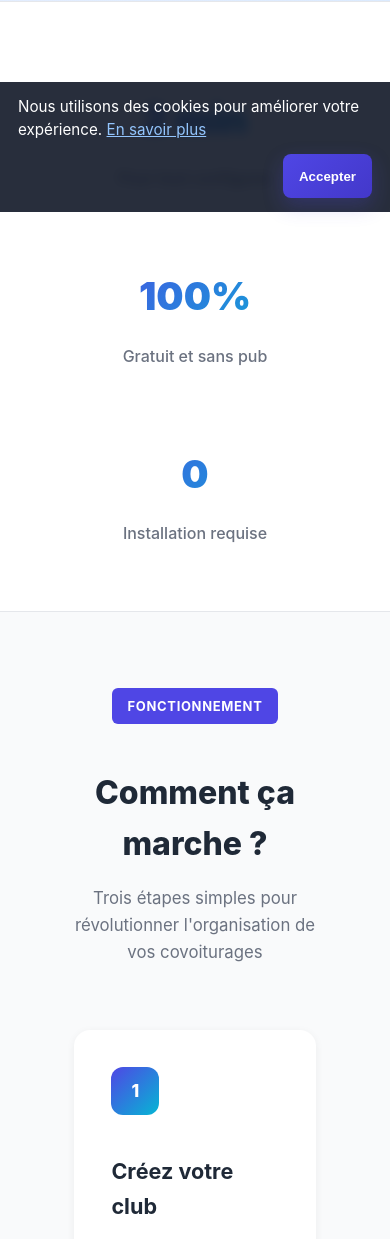
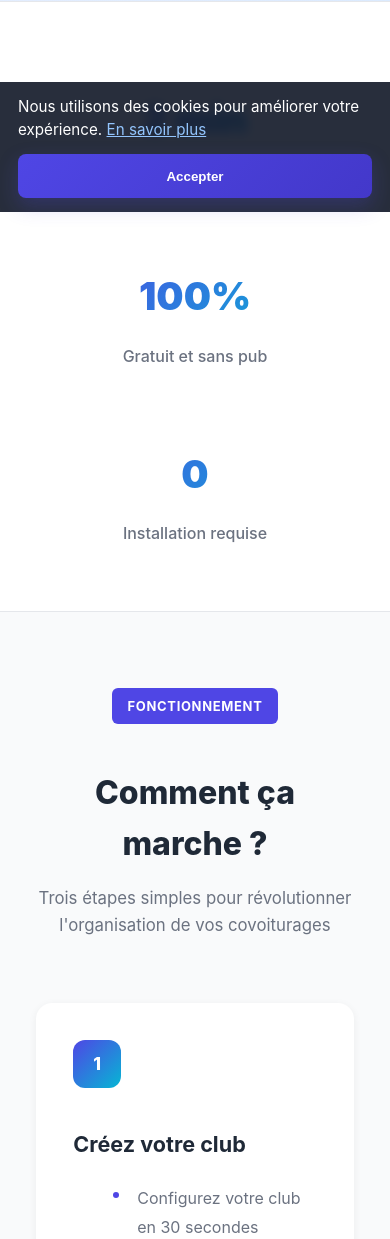
Before and after one commit to marcdebiolley/clubcovoit, a Rails app: page /index.html in a window 390 px wide. Shown: the part 632-1871 px from the top of the page. Run offline with Rails 7, Linux system fonts and the light colour scheme; some libraries are stand-ins or nearby versions.

Commit message:
Fix mobile display on ALL pages - comprehensive mobile optimization
- Update viewport meta tag on all HTML pages with user-scalable=no
- Add mobile responsive fixes for event-create page layouts
- Fix Mapbox maps overflow issues on mobile
- Add comprehensive mobile CSS fixes for all potential overflow elements
- Ensure all forms, tables, images, and containers fit mobile screens
- Stack form grids vertically on mobile for better UX
- Fix preview cards and complex layouts for mobile display

```diff
--- a/public/about.html
+++ b/public/about.html
@@ -2,7 +2,7 @@
 <html lang="fr">
 <head>
   <meta charset="UTF-8" />
-  <meta name="viewport" content="width=device-width, initial-scale=1.0" />
+  <meta name="viewport" content="width=device-width, initial-scale=1.0, maximum-scale=1.0, user-scalable=no" />
   <title>À propos – ClubCovoit</title>
   <link rel="stylesheet" href="/css/text.css" />
   <link rel="stylesheet" href="/css/buttons.css" />
--- a/public/club-create.html
+++ b/public/club-create.html
@@ -2,7 +2,7 @@
 <html lang="fr">
 <head>
   <meta charset="UTF-8" />
-  <meta name="viewport" content="width=device-width, initial-scale=1.0" />
+  <meta name="viewport" content="width=device-width, initial-scale=1.0, maximum-scale=1.0, user-scalable=no" />
   <title>Créer un club</title>
   <link rel="stylesheet" href="/css/text.css" />
   <link rel="stylesheet" href="/css/buttons.css" />
--- a/public/club-detail.html
+++ b/public/club-detail.html
@@ -2,7 +2,7 @@
 <html lang="fr">
 <head>
   <meta charset="UTF-8" />
-  <meta name="viewport" content="width=device-width, initial-scale=1.0" />
+  <meta name="viewport" content="width=device-width, initial-scale=1.0, maximum-scale=1.0, user-scalable=no" />
   <title>Club</title>
   <link rel="stylesheet" href="/css/text.css?v=3" />
   <link rel="stylesheet" href="/css/buttons.css?v=3" />
--- a/public/clubs.html
+++ b/public/clubs.html
@@ -2,7 +2,7 @@
 <html lang="fr">
 <head>
   <meta charset="UTF-8" />
-  <meta name="viewport" content="width=device-width, initial-scale=1.0" />
+  <meta name="viewport" content="width=device-width, initial-scale=1.0, maximum-scale=1.0, user-scalable=no" />
   <title>Mes clubs</title>
   <link rel="stylesheet" href="/css/text.css?v=3" />
   <link rel="stylesheet" href="/css/buttons.css?v=3" />
--- a/public/contact.html
+++ b/public/contact.html
@@ -2,7 +2,7 @@
 <html lang="fr">
 <head>
   <meta charset="UTF-8" />
-  <meta name="viewport" content="width=device-width, initial-scale=1.0" />
+  <meta name="viewport" content="width=device-width, initial-scale=1.0, maximum-scale=1.0, user-scalable=no" />
   <title>Contact – ClubCovoit</title>
   <link rel="stylesheet" href="/css/text.css" />
   <link rel="stylesheet" href="/css/buttons.css" />
--- a/public/create.html
+++ b/public/create.html
@@ -2,7 +2,7 @@
 <html lang="fr">
 <head>
   <meta charset="UTF-8" />
-  <meta name="viewport" content="width=device-width, initial-scale=1.0" />
+  <meta name="viewport" content="width=device-width, initial-scale=1.0, maximum-scale=1.0, user-scalable=no" />
   <title>Créer un covoiturage d'activité (sport & extra-sport)</title>
   <link rel="stylesheet" href="/css/text.css" />
   <link rel="stylesheet" href="/css/buttons.css" />
--- a/public/css/style.css
+++ b/public/css/style.css
@@ -30,6 +30,14 @@
   display: grid;
   grid-template-columns: repeat(auto-fit, minmax(300px, 1fr));
   gap: 1.25rem;
+}
+
+/* Mobile responsive grid */
+@media (max-width: 768px) {
+  .clubs-grid {
+    grid-template-columns: 1fr;
+    gap: 1rem;
+  }
 }
 
 /* Final navbar overrides to keep header links as text */
@@ -566,6 +574,92 @@
   .cookie-actions { display: flex; justify-content: flex-end; }
 }
 
+/* Global mobile fixes */
+@media (max-width: 768px) {
+  * {
+    box-sizing: border-box;
+  }
+
+  body {
+    overflow-x: hidden;
+    width: 100%;
+  }
+
+  .container {
+    width: 100%;
+    max-width: 100%;
+    padding: 12px;
+    margin: 0;
+  }
+
+  /* Fix any element that might overflow */
+  .card, .club-card, .car-card {
+    width: 100%;
+    max-width: 100%;
+    box-sizing: border-box;
+  }
+
+  /* Ensure text doesn't overflow */
+  h1, h2, h3, h4, h5, h6, p, div {
+    word-wrap: break-word;
+    overflow-wrap: break-word;
+  }
+
+  /* Fix tables and wide elements */
+  table {
+    width: 100%;
+    table-layout: fixed;
+  }
+
+  /* Fix images */
+  img {
+    max-width: 100%;
+    height: auto;
+  }
+
+  /* Fix buttons - only full width for primary actions */
+  .btn.btn-primary, .btn.btn-full {
+    width: 100%;
+    max-width: 100%;
+    box-sizing: border-box;
+  }
+
+  .btn {
+    max-width: 100%;
+    box-sizing: border-box;
+  }
+
+  /* Fix form elements */
+  input, select, textarea {
+    width: 100%;
+    max-width: 100%;
+    box-sizing: border-box;
+  }
+
+  /* Fix Mapbox maps */
+  .mapboxgl-map, .mapbox-gl-map {
+    width: 100% !important;
+    max-width: 100% !important;
+  }
+
+  .mapboxgl-canvas-container, .mapboxgl-canvas {
+    width: 100% !important;
+    max-width: 100% !important;
+  }
+
+  /* Fix any potential overflow elements */
+  pre, code {
+    overflow-x: auto;
+    word-wrap: break-word;
+  }
+
+  /* Fix wide tables */
+  .table-responsive {
+    overflow-x: auto;
+    -webkit-overflow-scrolling: touch;
+  }
+}
+
 /* Join dropdown styles */
 .join-dropdown {
   position: relative;
--- a/public/event-create.html
+++ b/public/event-create.html
@@ -2,7 +2,7 @@
 <html lang="fr">
 <head>
   <meta charset="UTF-8" />
-  <meta name="viewport" content="width=device-width, initial-scale=1.0" />
+  <meta name="viewport" content="width=device-width, initial-scale=1.0, maximum-scale=1.0, user-scalable=no" />
   <title>Créer un événement</title>
   <link rel="stylesheet" href="/css/text.css" />
   <link rel="stylesheet" href="/css/buttons.css" />
--- a/public/event-detail.html
+++ b/public/event-detail.html
@@ -23,7 +23,7 @@
 <html lang="fr">
 <head>
   <meta charset="UTF-8" />
-  <meta name="viewport" content="width=device-width, initial-scale=1.0" />
+  <meta name="viewport" content="width=device-width, initial-scale=1.0, maximum-scale=1.0, user-scalable=no" />
   <title>Événement</title>
   <link rel="stylesheet" href="/css/text.css" />
   <link rel="stylesheet" href="/css/buttons.css?v=4" />
--- a/public/index.html
+++ b/public/index.html
@@ -2,7 +2,7 @@
 <html lang="fr">
 <head>
   <meta charset="UTF-8" />
-  <meta name="viewport" content="width=device-width, initial-scale=1.0" />
+  <meta name="viewport" content="width=device-width, initial-scale=1.0, maximum-scale=1.0, user-scalable=no" />
   <title>ClubCovoit - Organisez vos covoiturages simplement</title>
   <meta name="description" content="Organisez facilement le covoiturage pour votre club ou association. Création d'événements, gestion des voitures et passagers, en quelques clics." />
   <link rel="canonical" href="https://clubcovoit.fr/" />
--- a/public/login.html
+++ b/public/login.html
@@ -2,7 +2,7 @@
 <html lang="fr">
 <head>
   <meta charset="UTF-8" />
-  <meta name="viewport" content="width=device-width, initial-scale=1.0" />
+  <meta name="viewport" content="width=device-width, initial-scale=1.0, maximum-scale=1.0, user-scalable=no" />
   <title>Connexion - Accès aux activités (sport & extra-sport)</title>
   <link rel="stylesheet" href="/css/text.css" />
   <link rel="stylesheet" href="/css/buttons.css" />
--- a/public/profile.html
+++ b/public/profile.html
@@ -2,7 +2,7 @@
 <html lang="fr">
 <head>
   <meta charset="UTF-8" />
-  <meta name="viewport" content="width=device-width, initial-scale=1.0" />
+  <meta name="viewport" content="width=device-width, initial-scale=1.0, maximum-scale=1.0, user-scalable=no" />
   <title>Mon profil</title>
   <link rel="stylesheet" href="/css/text.css?v=4" />
   <link rel="stylesheet" href="/css/buttons.css?v=4" />
--- a/public/ride.html
+++ b/public/ride.html
@@ -2,7 +2,7 @@
 <html lang="fr">
 <head>
   <meta charset="UTF-8" />
-  <meta name="viewport" content="width=device-width, initial-scale=1.0" />
+  <meta name="viewport" content="width=device-width, initial-scale=1.0, maximum-scale=1.0, user-scalable=no" />
   <title>Détails du covoiturage</title>
   <link rel="stylesheet" href="/css/text.css" />
   <link rel="stylesheet" href="/css/buttons.css" />
--- a/public/signup.html
+++ b/public/signup.html
@@ -2,7 +2,7 @@
 <html lang="fr">
 <head>
   <meta charset="UTF-8" />
-  <meta name="viewport" content="width=device-width, initial-scale=1.0" />
+  <meta name="viewport" content="width=device-width, initial-scale=1.0, maximum-scale=1.0, user-scalable=no" />
   <title>Inscription - Activités sportives & extra-sportives</title>
   <link rel="stylesheet" href="/css/text.css" />
   <link rel="stylesheet" href="/css/buttons.css" />
```
Also changed, not shown: public/css/pages/event-create.css (+23 -0 lines).
